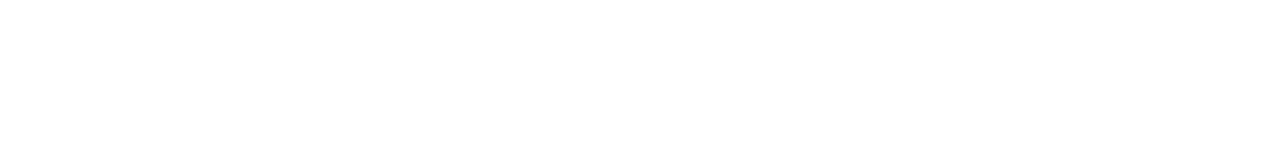
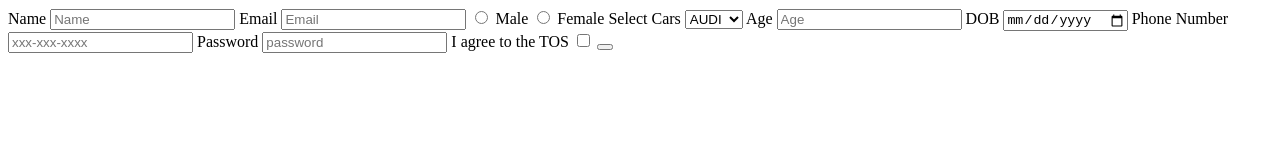
Before and after one commit to acciojob/signup-form-car-Mohammadfardeen, a website: page main.html in a window 1280 px wide. Drawn offline with Linux system fonts and the light colour scheme.

Commit message:
created a submission

```diff
--- a/main.html
+++ b/main.html
@@ -8,6 +8,33 @@
 
 <body>
 	<!-- the entire body must be written by student -->
+	<form method="post">
+		<label for="name">Name</label>
+		<input type="text" id="name" placeholder="Name" required>
+		<label for="email">Email</label>
+		<input type="email" id="email" placeholder="Email" required>
+		<input type="radio" id="gender_m" name="gender" required>
+		<label for="gender_m">Male</label>
+		<input type="radio" id="gender_f" name="gender" required>
+		<label for="gender_f">Female</label>
+		<label for="cars">Select Cars
+		<select placeholder="--Please choose an option--" id="cars" required>
+			<option>AUDI</option>
+			<option>BMW</option>
+			<option>BENZ</option>
+		</select>
+		<label for="age">Age</label>
+		<input type="number" id="age" placeholder="Age" required>
+		<label for="dob">DOB</label>
+		<input type="date" id="dob" required>
+		<label for="tel">Phone Number</label>
+		<input type="tel" id="tel" placeholder="xxx-xxx-xxxx">
+		<label for="password">Password</label>
+		<input type="password" id="passwprd" placeholder="password" required>
+		<label for="tos">I agree to the TOS</label>
+		<input type="checkbox" id="tos" required>
+		<button type="submit">
+	</form>
     <script type="text/javascript" src="./script.js">
 </script>
 
```
